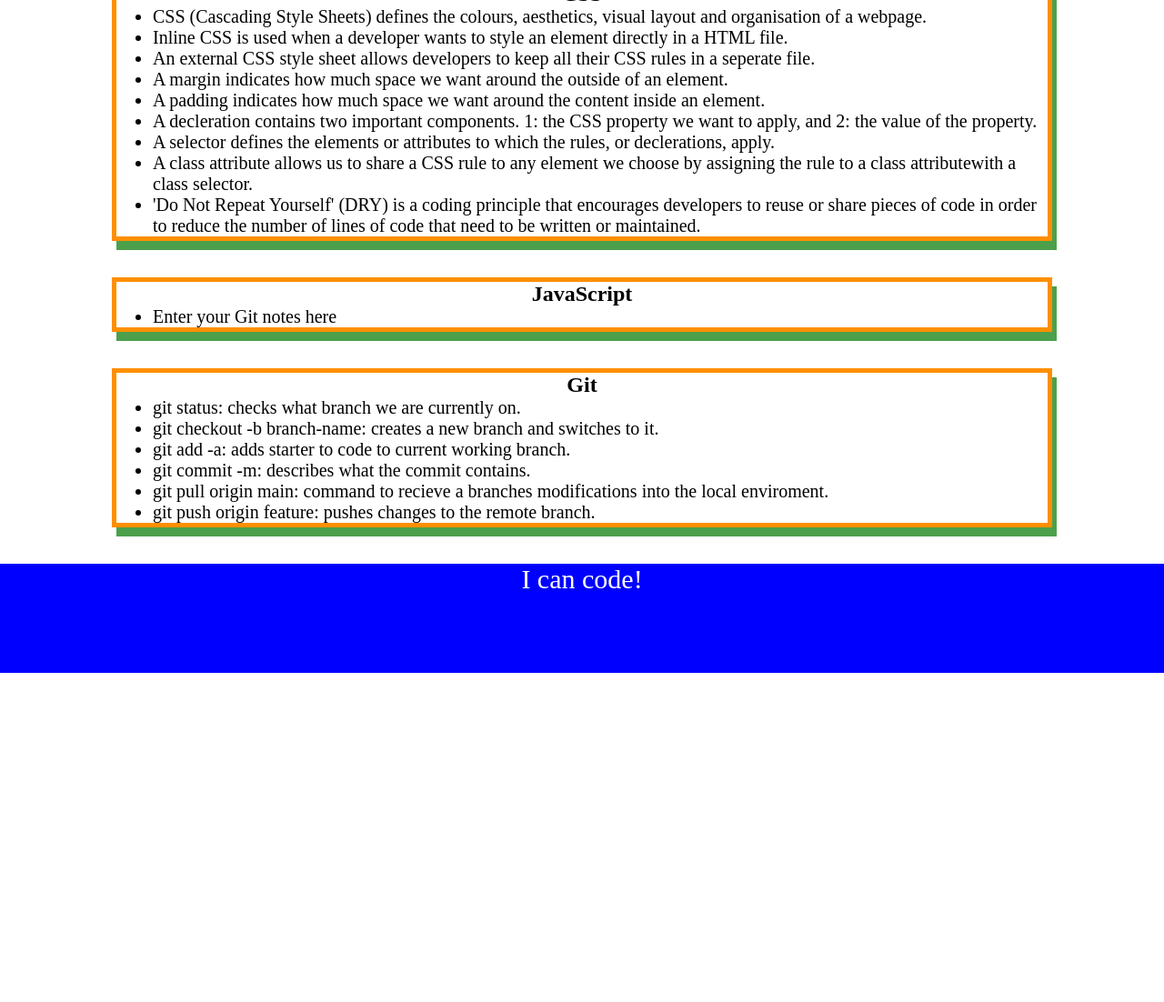
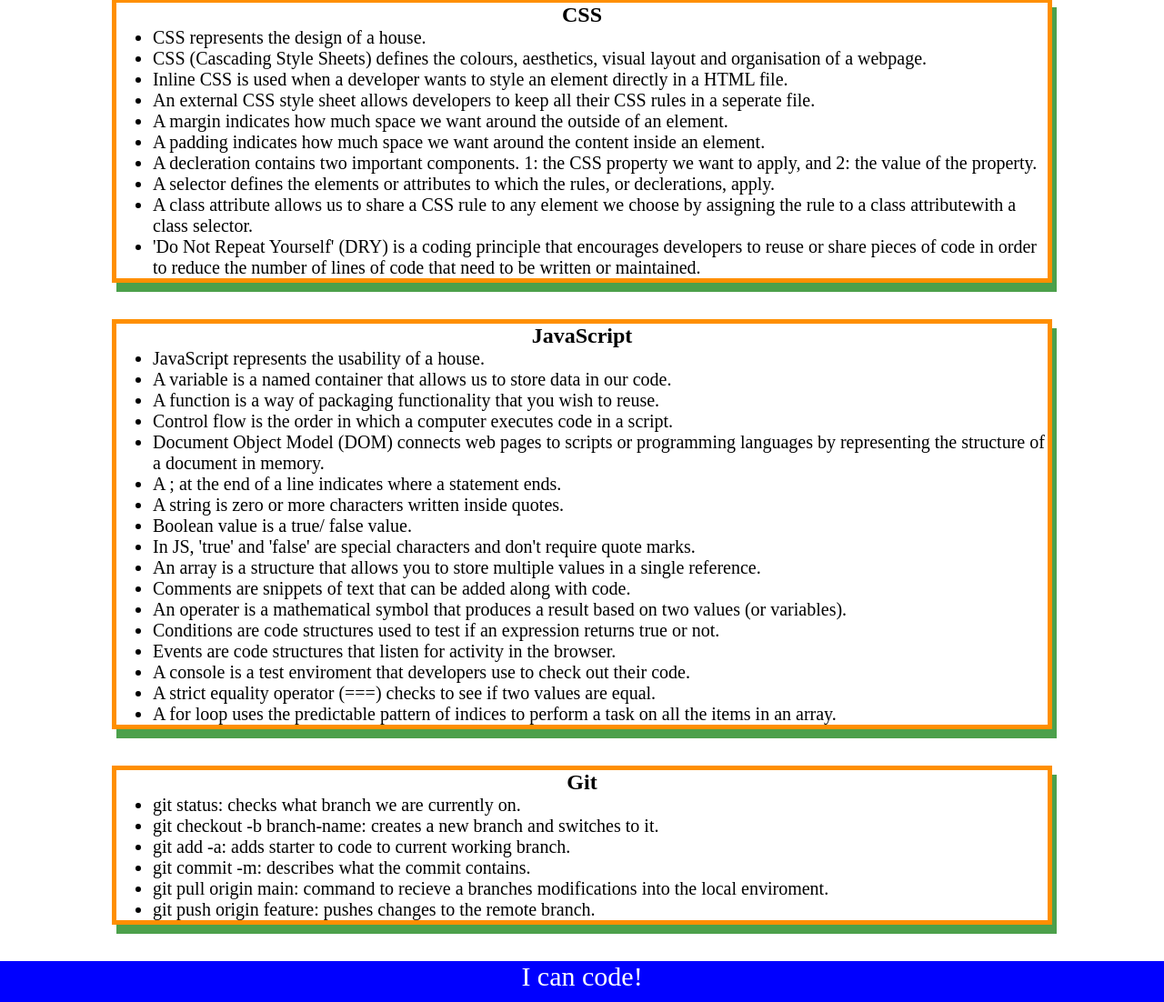
Before and after one commit to Ben-Rumbold/prework-study-guide, a plain HTML site: page prework-study-guide/index.html in a window 1280 px wide. Shown: the part 745-1847 px from the top of the page at 91% size. Before the commit the page ends 1485 px from the top, so only its background shows below. Drawn offline with Linux system fonts and the light colour scheme.

Commit message:
added JS (2) to prework-study-guide

```diff
--- a/prework-study-guide/assets/script.js
+++ b/prework-study-guide/assets/script.js
@@ -1,19 +1,27 @@
 var topics = ['HTML', 'CSS', 'Git', 'JavaScript'];
+var randomTopic = topics[Math.floor(Math.random() * topics.length)];
 
+function listTopics() {
  for (var x = 0; x < topics.length; x++) {
    console.log(topics[x]);
  }
+}
 
-/*
-if (topic === 'HTML') {
+function selectTopic() {
+ if (randomTopic === 'HTML') {
    console.log("Let's study HTML!");
-} else if (topic === 'CSS') {
+ } else if (randomTopic === 'CSS') {
    console.log("Let's study CSS!");
-} else if (topic === 'Git') {
+ } else if (randomTopic === 'Git') {
    console.log("Let's study Git!");
-} else if (topic === 'JavaScript') {
+ } else if (randomTopic === 'JavaScript') {
    console.log("Let's study JavaScript!");
  } else {
    console.log('Please try again!');
  }
-*/
+}
+
+console.log('Here are the topics we learned through Prework:');
+listTopics();
+console.log('Which topic should we study first?');
+selectTopic();
--- a/prework-study-guide/index.html
+++ b/prework-study-guide/index.html
@@ -17,6 +17,7 @@
       <section class="card" id="html-section">
         <h2>HTML</h2>
         <ul>
+          <li>HTML represents the structure of a house</li>
           <li>The head element contains information about the webpage.</li>
           <li>The body element represents the visible content shown to the user.</li>
           <li>The title element defines the title for a webpage.</li>
@@ -44,6 +45,7 @@
       <section class="card" id="css-section">
         <h2>CSS</h2>
         <ul>
+          <li>CSS represents the design of a house.</li>
           <li>CSS (Cascading Style Sheets) defines the colours, aesthetics, visual layout and organisation of a webpage.</li>
           <li>Inline CSS is used when a developer wants to style an element directly in a HTML file.</li>
           <Li>An external CSS style sheet allows developers to keep all their CSS rules in a seperate file.</ii>
@@ -59,7 +61,23 @@
       <section class="card" id="javascript-section">
         <h2>JavaScript</h2>
         <ul>
-          <li>Enter your Git notes here</li>
+          <li>JavaScript represents the usability of a house.</li>
+          <li>A variable is a named container that allows us to store data in our code.</li>
+          <li>A function is a way of packaging functionality that you wish to reuse.</li>
+          <li>Control flow is the order in which a computer executes code in a script.</li>
+          <li>Document Object Model (DOM) connects web pages to scripts or programming languages by representing the structure of a document in memory.</li>
+          <li>A ; at the end of a line indicates where a statement ends.</li>
+          <li>A string is zero or more characters written inside quotes.</li>
+          <li>Boolean value is a true/ false value.</li>
+          <li>In JS, 'true' and 'false' are special characters and don't require quote marks.</li>
+          <li>An array is a structure that allows you to store multiple values in a single reference.</li>
+          <li>Comments are snippets of text that can be added along with code.</li>
+          <li>An operater is a mathematical symbol that produces a result based on two values (or variables).</li>
+          <li>Conditions are code structures used to test if an expression returns true or not.</li>
+          <li>Events are code structures that listen for activity in the browser.</li>
+          <li>A console is a test enviroment that developers use to check out their code.</li>
+          <li>A strict equality operator (===) checks to see if two values are equal.</li>
+          <li>A for loop uses the predictable pattern of indices to perform a task on all the items in an array.</li>
         </ul>
       </section>
 
```
Lines whose indentation alone changed are shown as unchanged.
